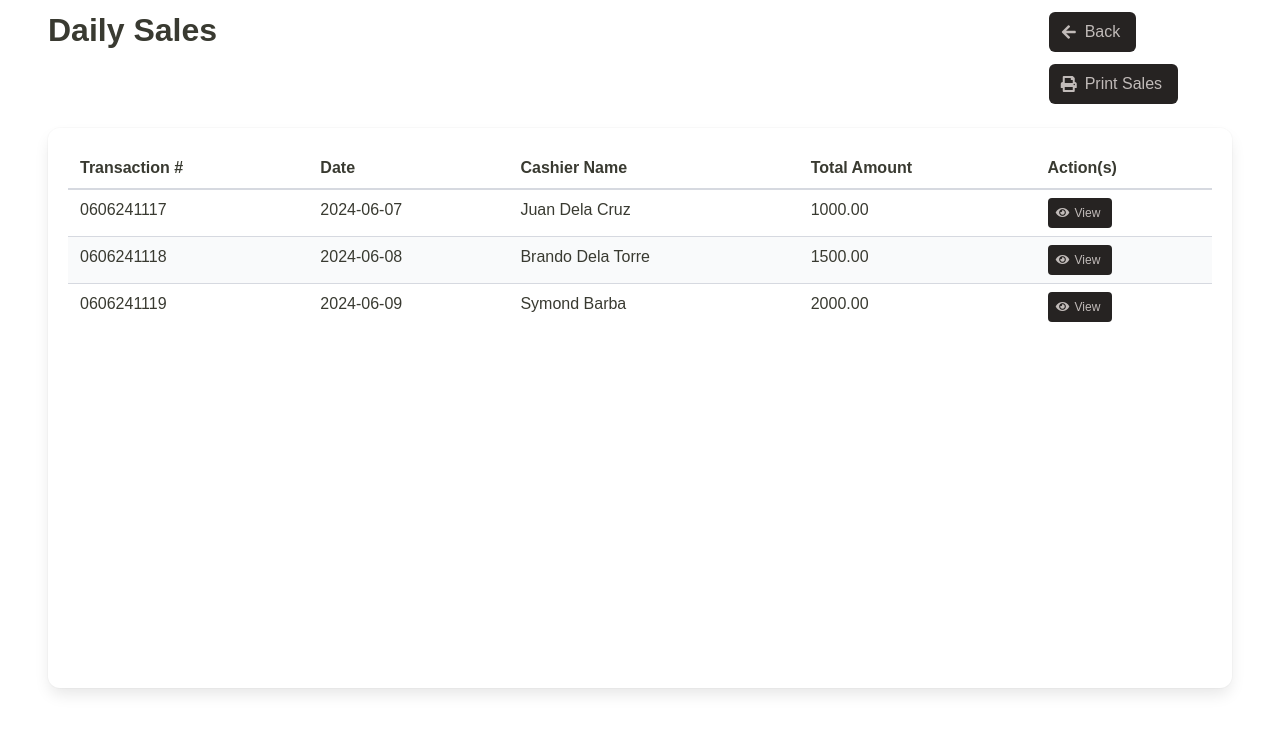
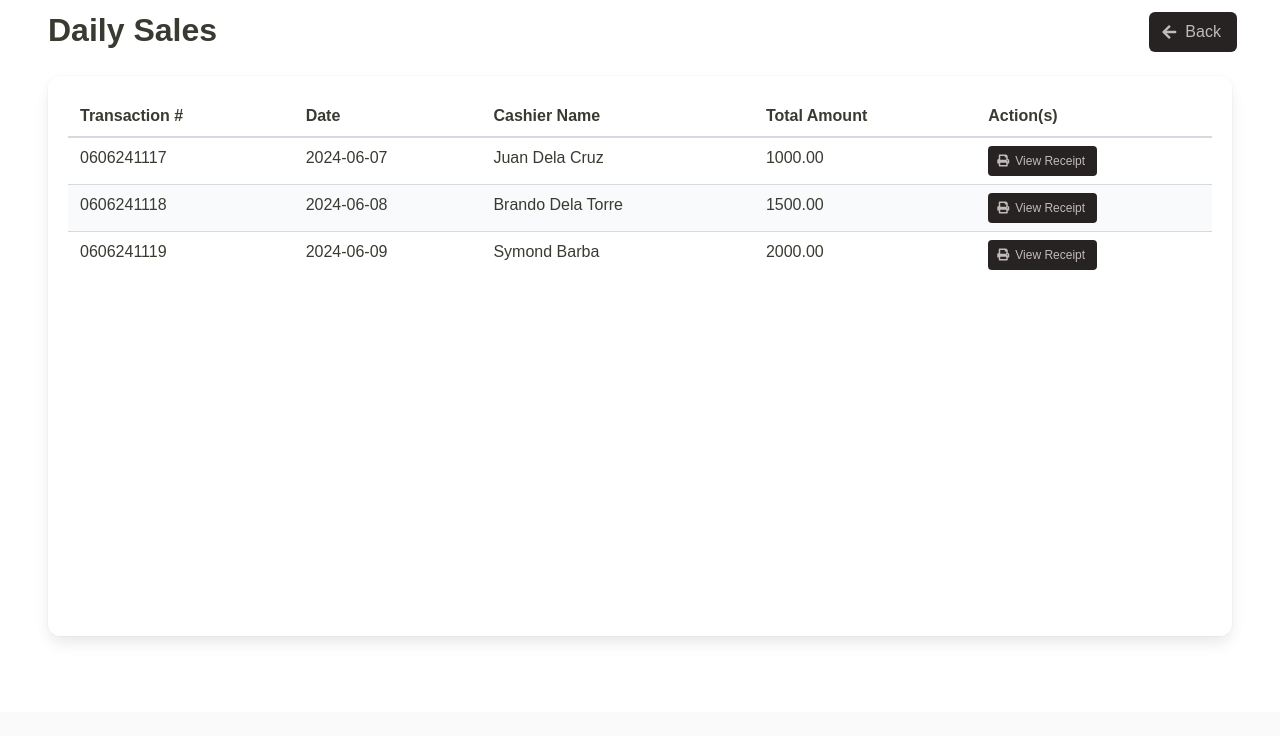
Before and after one commit to brandodt/GoodShot, a PHP site: page /cashier/sales.php in a window 1280 px wide. Shown: the part 88-824 px from the top of the page. After the commit the page ends 727 px from the top, so only its background shows below. Run offline with PHP 8.4, Linux system fonts and the light colour scheme; the visitor is signed in with stand-in values (Sample User, id 1); some web fonts are replaced.

Commit message:
chore: Update sales page buttons and add print functionality

```diff
--- a/public_html/cashier/sales.php
+++ b/public_html/cashier/sales.php
@@ -59,25 +59,18 @@ if (!isset($_SESSION["username"]) || $_SESSION["role"] !== "cashier") {
     </nav>
     <section class="section">
         <div class="columns">
-            <div class="column is-10">
+            <div class="column is-11">
                 <h3 class="title is-3">
                     Daily Sales
                 </h3>
             </div>
             <div class="column">
-                <p class="buttons">
                 <a href="index.php" class="button is-primary">
                     <span class="icon">
                         <i class="fas fa-arrow-left"></i>
                     </span>
                     <span>Back</span>
                 </a>
-                    <button class="button is-primary">
-                        <span class="icon">
-                            <i class="fas fa-print"></i>
-                        </span>
-                        <span>Print Sales</span>
-                    </button>
                 </p>
             </div>
         </div>
@@ -99,11 +92,11 @@ if (!isset($_SESSION["username"]) || $_SESSION["role"] !== "cashier") {
                         <td>Juan Dela Cruz</td>
                         <td>1000.00</td>
                         <td>
-                            <button class="button is-primary is-small">
-                                <span class="icon">
-                                    <i class="fas fa-eye"></i>
+                            <button class="button is-primary is-small" onclick="window.open('../includes/receipt.php')">
+                                <span class=" icon">
+                                    <i class="fas fa-print"></i>
                                 </span>
-                                <span>View</span>
+                                <span>View Receipt</span>
                             </button>
                         </td>
                     </tr>
@@ -113,11 +106,11 @@ if (!isset($_SESSION["username"]) || $_SESSION["role"] !== "cashier") {
                         <td>Brando Dela Torre</td>
                         <td>1500.00</td>
                         <td>
-                            <button class="button is-primary is-small">
-                                <span class="icon">
-                                    <i class="fas fa-eye"></i>
+                            <button class="button is-primary is-small" onclick="window.open('../includes/receipt.php')">
+                                <span class=" icon">
+                                    <i class="fas fa-print"></i>
                                 </span>
-                                <span>View</span>
+                                <span>View Receipt</span>
                             </button>
                         </td>
                     </tr>
@@ -127,11 +120,11 @@ if (!isset($_SESSION["username"]) || $_SESSION["role"] !== "cashier") {
                         <td>Symond Barba</td>
                         <td>2000.00</td>
                         <td>
-                            <button class="button is-primary is-small">
-                                <span class="icon">
-                                    <i class="fas fa-eye"></i>
+                            <button class="button is-primary is-small" onclick="window.open('../includes/receipt.php')">
+                                <span class=" icon">
+                                    <i class="fas fa-print"></i>
                                 </span>
-                                <span>View</span>
+                                <span>View Receipt</span>
                             </button>
                         </td>
                     </tr>
```
Lines whose indentation alone changed are shown as unchanged.
